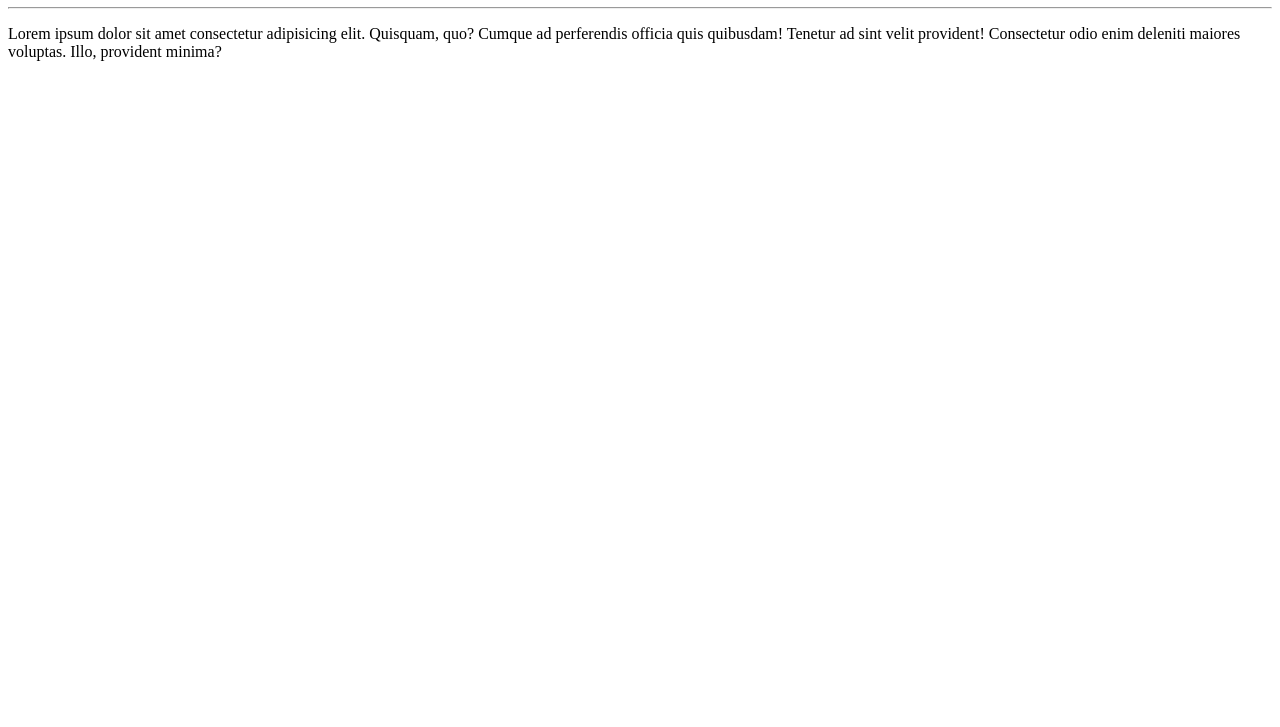
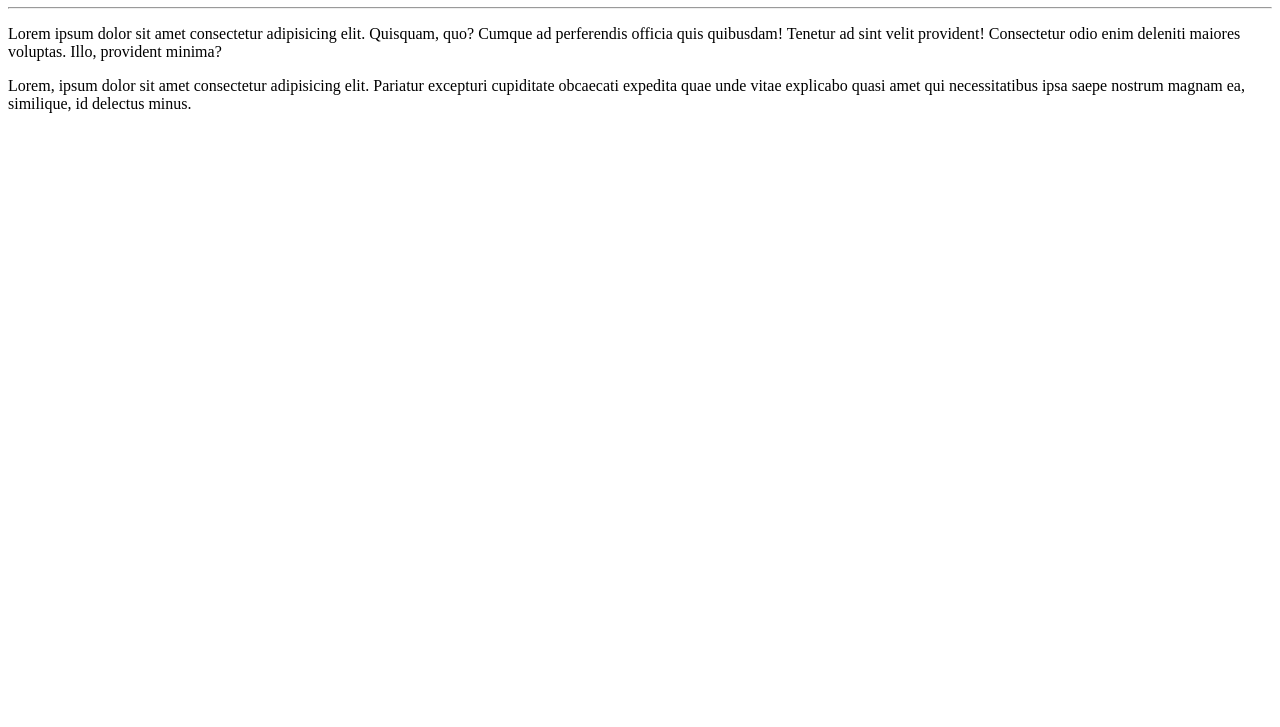
Before and after one commit to andre-luisdos/Ola-Mundo, a plain HTML site: page site-exemplo/index.html in a window 1280 px wide. Shown: the part 73-800 px from the top of the page. Drawn offline with Linux system fonts and the light colour scheme.

Commit message:
adicionei um parágrafo

```diff
--- a/site-exemplo/index.html
+++ b/site-exemplo/index.html
@@ -10,7 +10,5 @@
     <h1>Olá, mundo!</h1>
     <hr>
     <p>Lorem ipsum dolor sit amet consectetur adipisicing elit. Quisquam, quo? Cumque ad perferendis officia quis quibusdam! Tenetur ad sint velit provident! Consectetur odio enim deleniti maiores voluptas. Illo, provident minima?</p>
-
-
-</body>
+    <p>Lorem, ipsum dolor sit amet consectetur adipisicing elit. Pariatur excepturi cupiditate obcaecati expedita quae unde vitae explicabo quasi amet qui necessitatibus ipsa saepe nostrum magnam ea, similique, id delectus minus.</p>
 </html>
```
